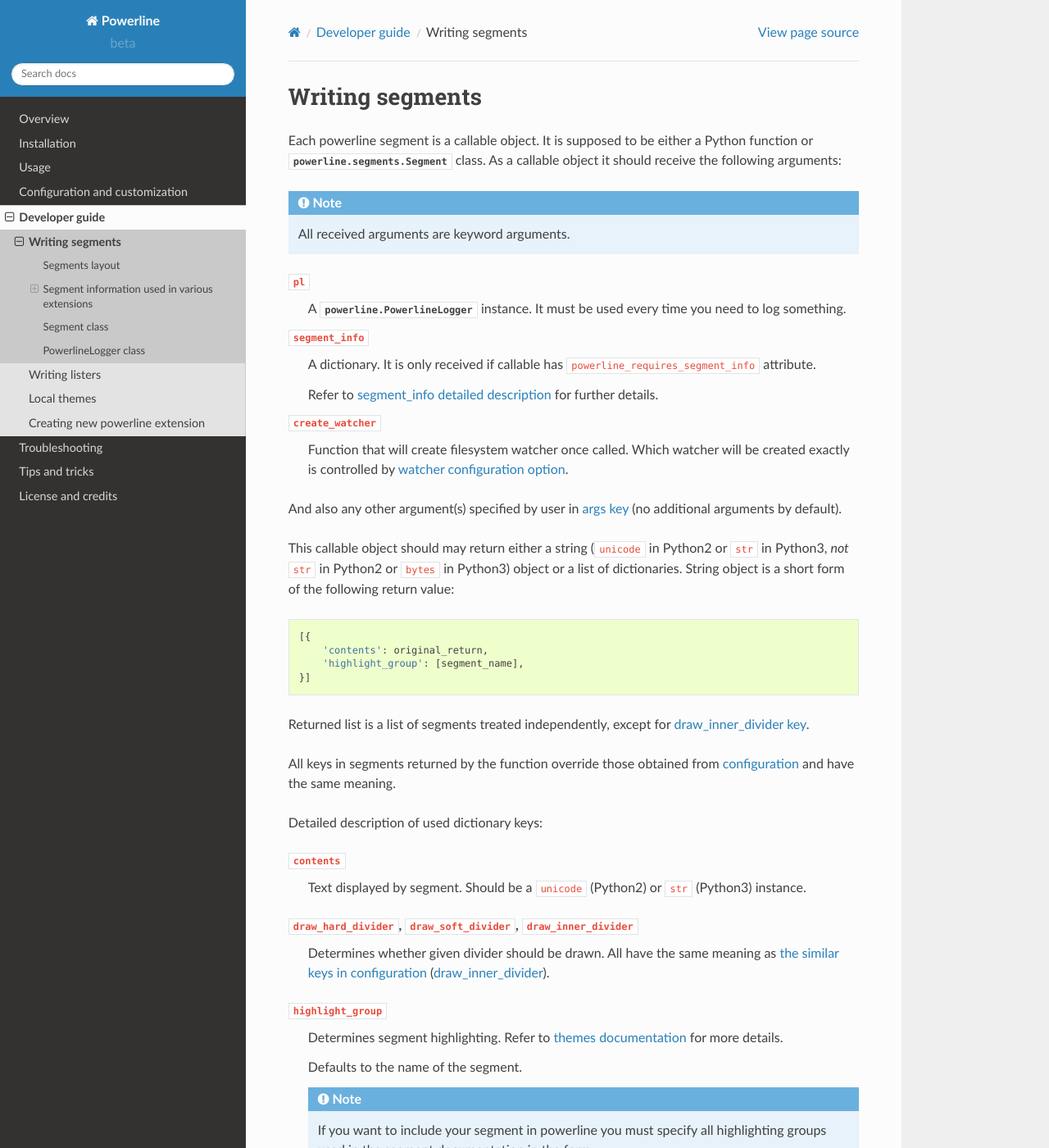
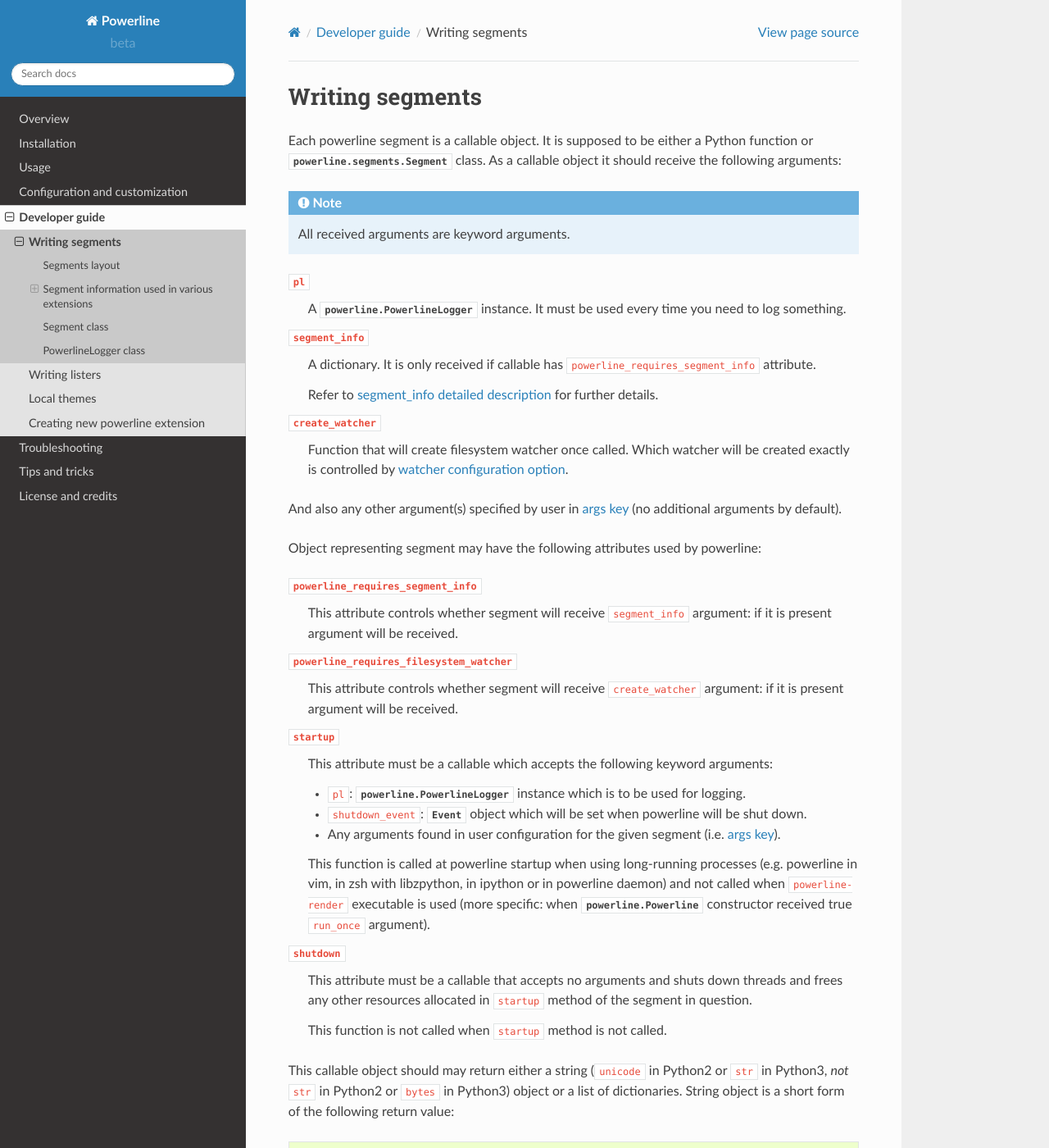
Before and after one commit to someyooyo/someyooyo, a Sphinx documentation site: the page built from docs/source/develop/segments.rst, in a window 1280 px wide and 1400 px high. Shown: the whole window at 82% size. Built offline with Sphinx 7.4.7 and the Read the Docs theme 2.0.0, drawn with Linux system fonts in a browser that asks for light colours.

Commit message:
Add documentation for segment attributes

```diff
--- a/docs/source/develop/segments.rst
+++ b/docs/source/develop/segments.rst
@@ -28,6 +28,41 @@ object it should receive the following arguments:
 
 And also any other argument(s) specified by user in :ref:`args key
 <config-themes-seg-args>` (no additional arguments by default).
+
+Object representing segment may have the following attributes used by
+powerline:
+
+``powerline_requires_segment_info``
+    This attribute controls whether segment will receive ``segment_info``
+    argument: if it is present argument will be received.
+
+``powerline_requires_filesystem_watcher``
+    This attribute controls whether segment will receive ``create_watcher``
+    argument: if it is present argument will be received.
+
+``startup``
+    This attribute must be a callable which accepts the following keyword
+    arguments:
+
+    * ``pl``: :py:class:`powerline.PowerlineLogger` instance which is to be used
+      for logging.
+    * ``shutdown_event``: :py:class:`Event` object which will be set when
+      powerline will be shut down.
+    * Any arguments found in user configuration for the given segment (i.e.
+      :ref:`args key <config-themes-seg-args>`).
+
+    This function is called at powerline startup when using long-running
+    processes (e.g. powerline in vim, in zsh with libzpython, in ipython or in
+    powerline daemon) and not called when ``powerline-render`` executable is
+    used (more specific: when :py:class:`powerline.Powerline` constructor
+    received true ``run_once`` argument).
+
+``shutdown``
+    This attribute must be a callable that accepts no arguments and shuts down
+    threads and frees any other resources allocated in ``startup`` method of the
+    segment in question.
+
+    This function is not called when ``startup`` method is not called.
 
 This callable object should may return either a string (``unicode`` in Python2
 or ``str`` in Python3, *not* ``str`` in Python2 or ``bytes`` in Python3) object
```
